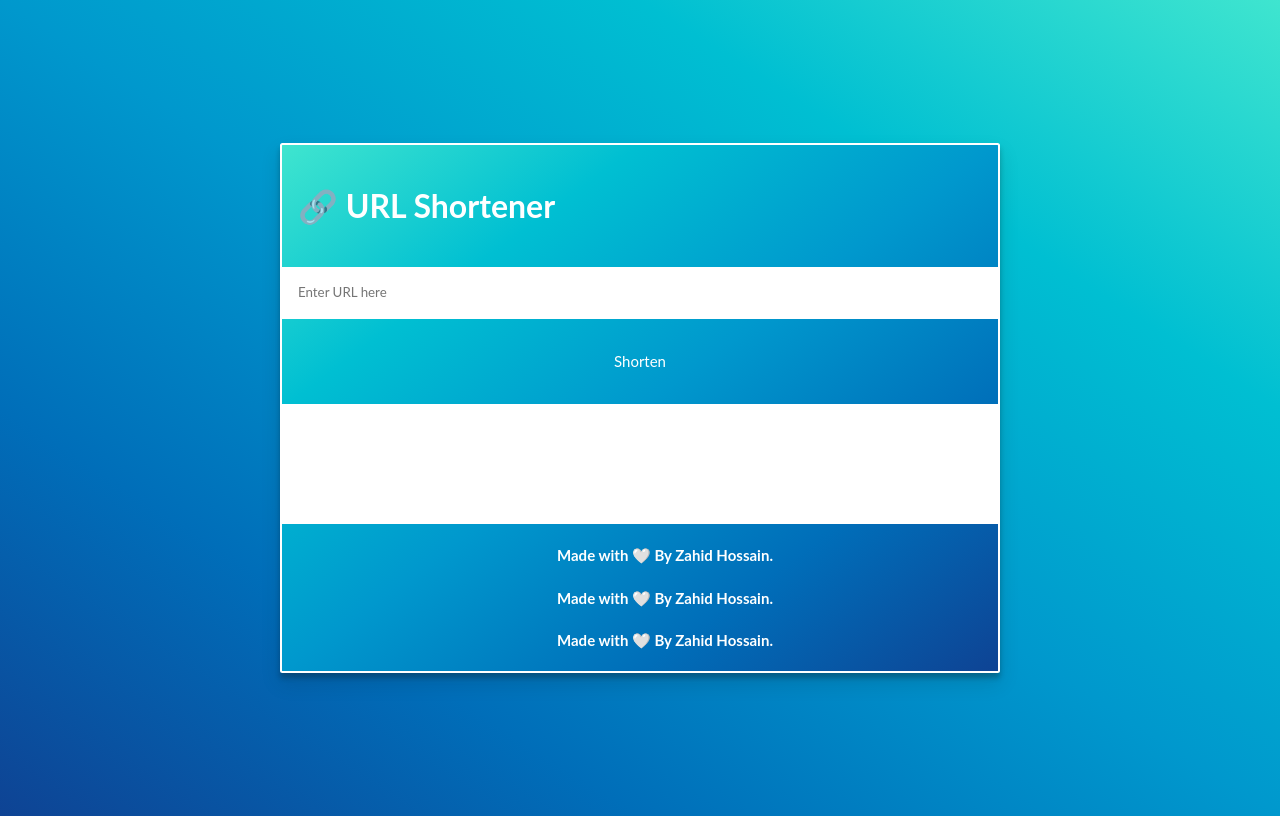
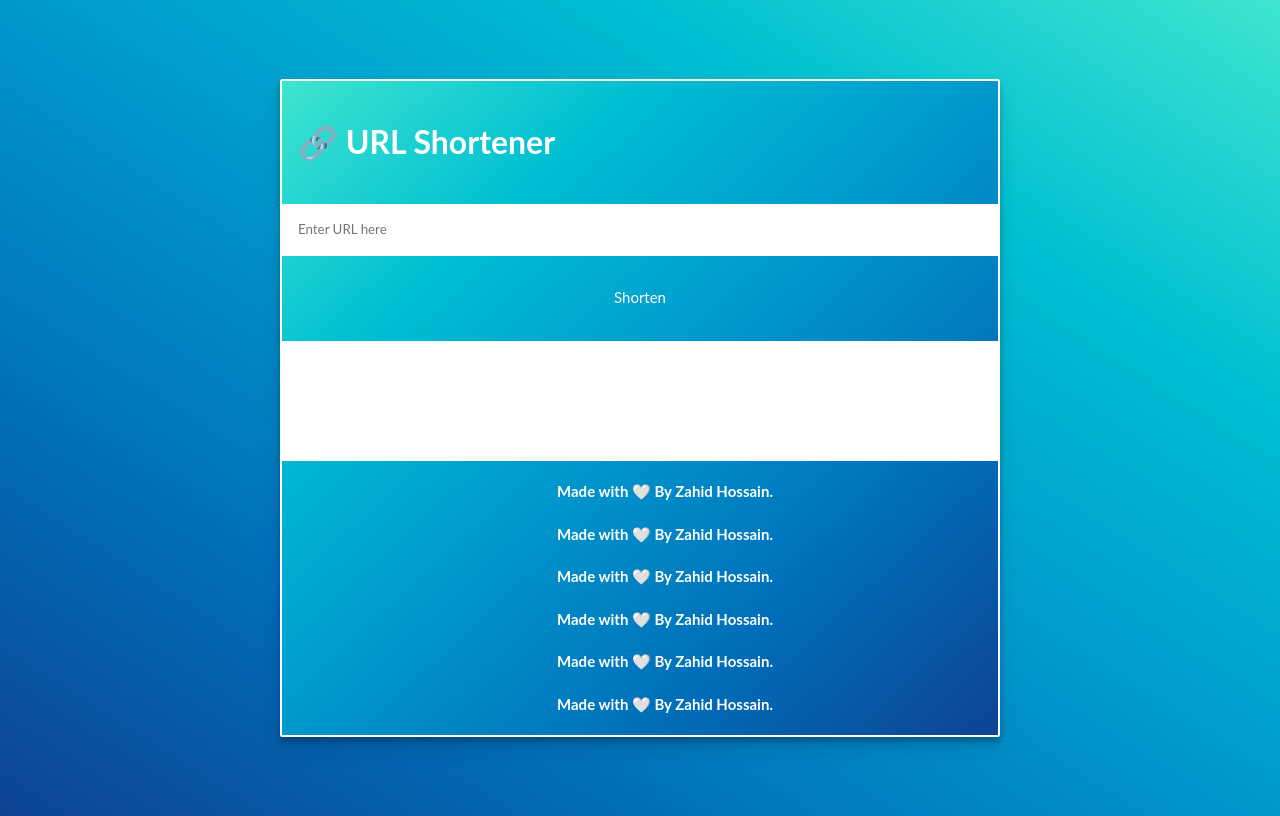
Before and after one commit to zahid-jibon/url_shortner, a Django app: page / in a window 1280 px wide. Run offline with Django 4.2, Linux system fonts and the light colour scheme; some libraries are stand-ins or nearby versions.

Commit message:
update two

```diff
--- a/templates/index.html
+++ b/templates/index.html
@@ -24,6 +24,9 @@
         <h4>Made with 🤍 By Zahid Hossain.</h4>
         <h4>Made with 🤍 By Zahid Hossain.</h4>
         <h4>Made with 🤍 By Zahid Hossain.</h4>
+        <h4>Made with 🤍 By Zahid Hossain.</h4>
+        <h4>Made with 🤍 By Zahid Hossain.</h4>
+        <h4>Made with 🤍 By Zahid Hossain.</h4>
     </div>
 </footer>
 
```
